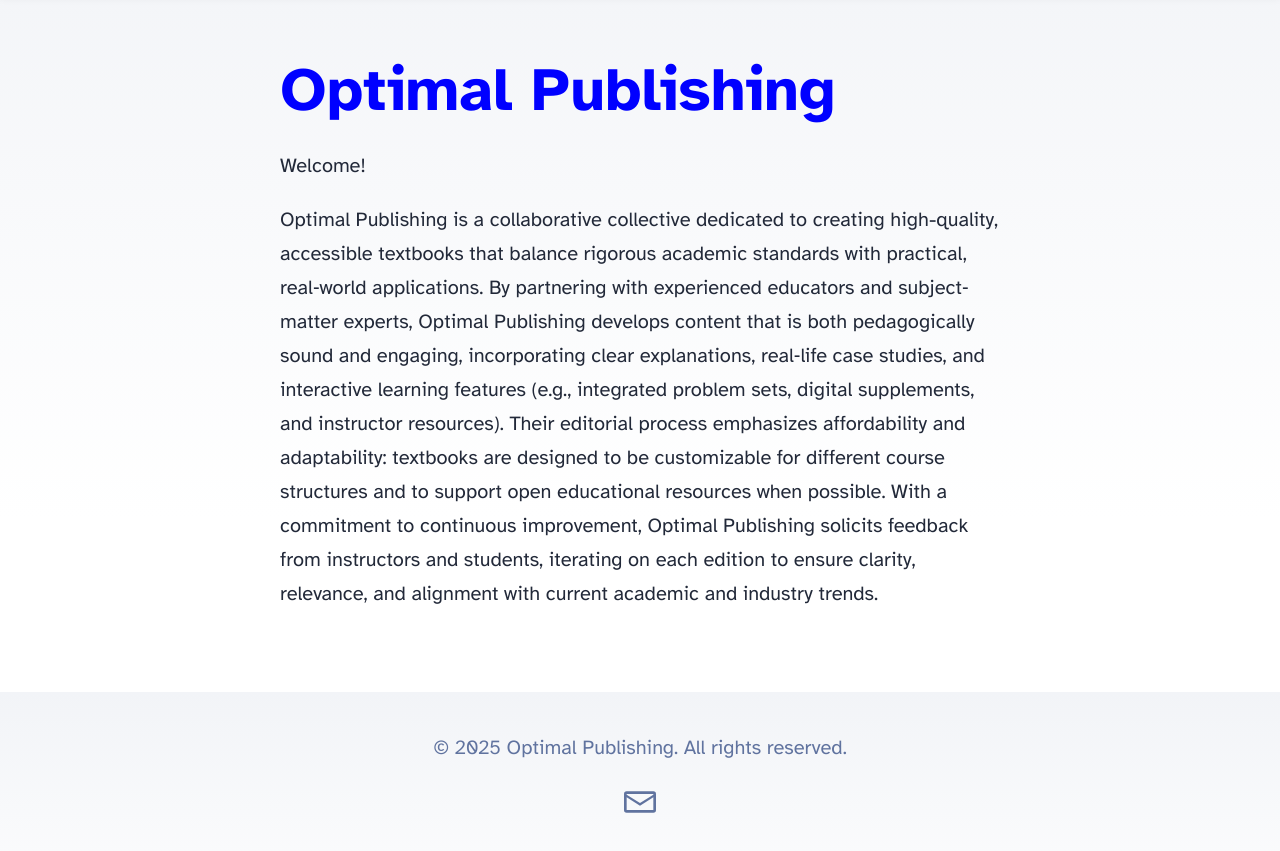
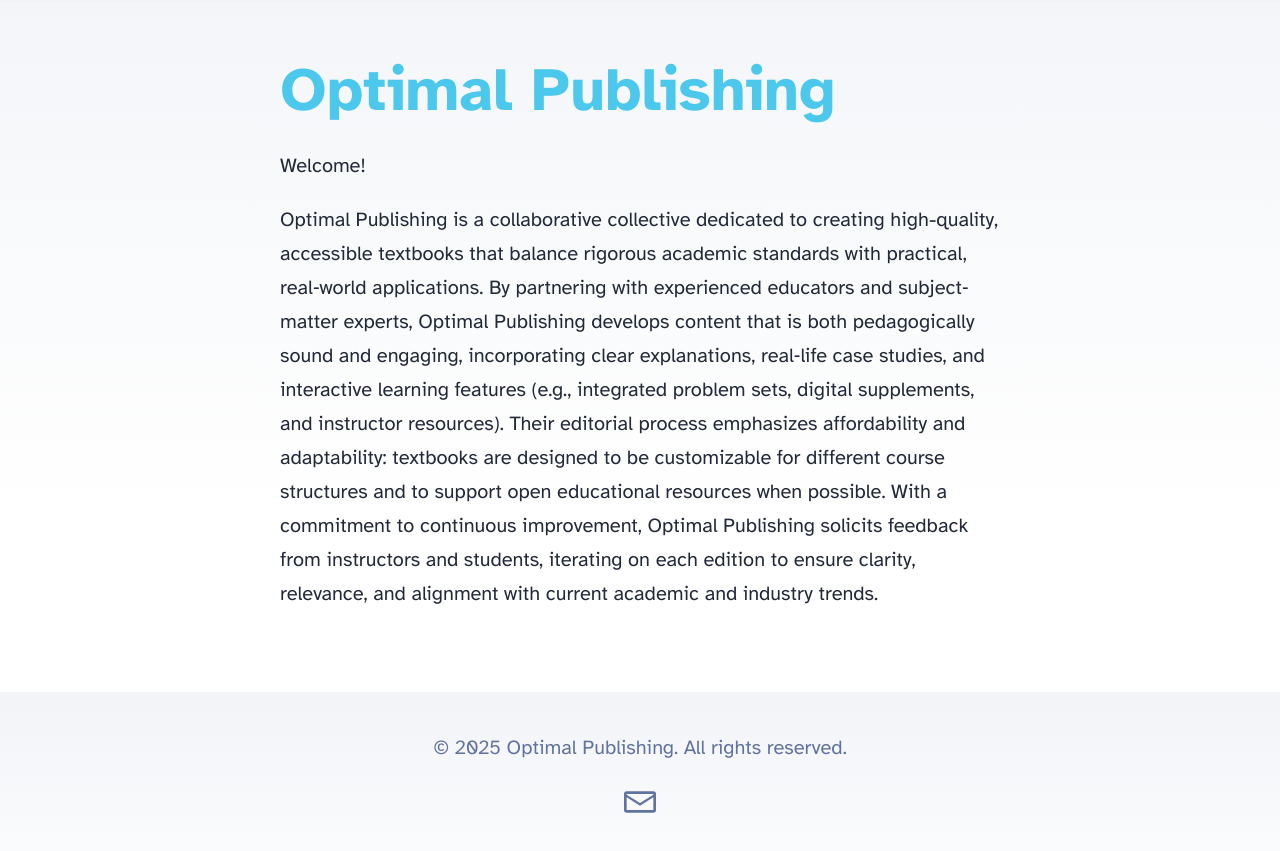
Before and after one commit to mattmetzgar/optimalpublishing, an Astro site: page / in a window 1280 px wide. Shown: the part 81-932 px from the top of the page. Built offline with nearby package versions, Linux system fonts and the light colour scheme; Astro itself is replaced by a stand-in of ours.

Commit message:
Update index.astro

```diff
--- a/src/pages/index.astro
+++ b/src/pages/index.astro
@@ -13,7 +13,7 @@ import { SITE_TITLE, SITE_DESCRIPTION } from '../consts';
 	<body>
 		<Header />
 		<main>
-			<h1 style="color: blue;">Optimal Publishing</h1>
+			<h1 style="color: #4BC8EC;">Optimal Publishing</h1>
 			<p>
 				Welcome!
 			</p>
```
